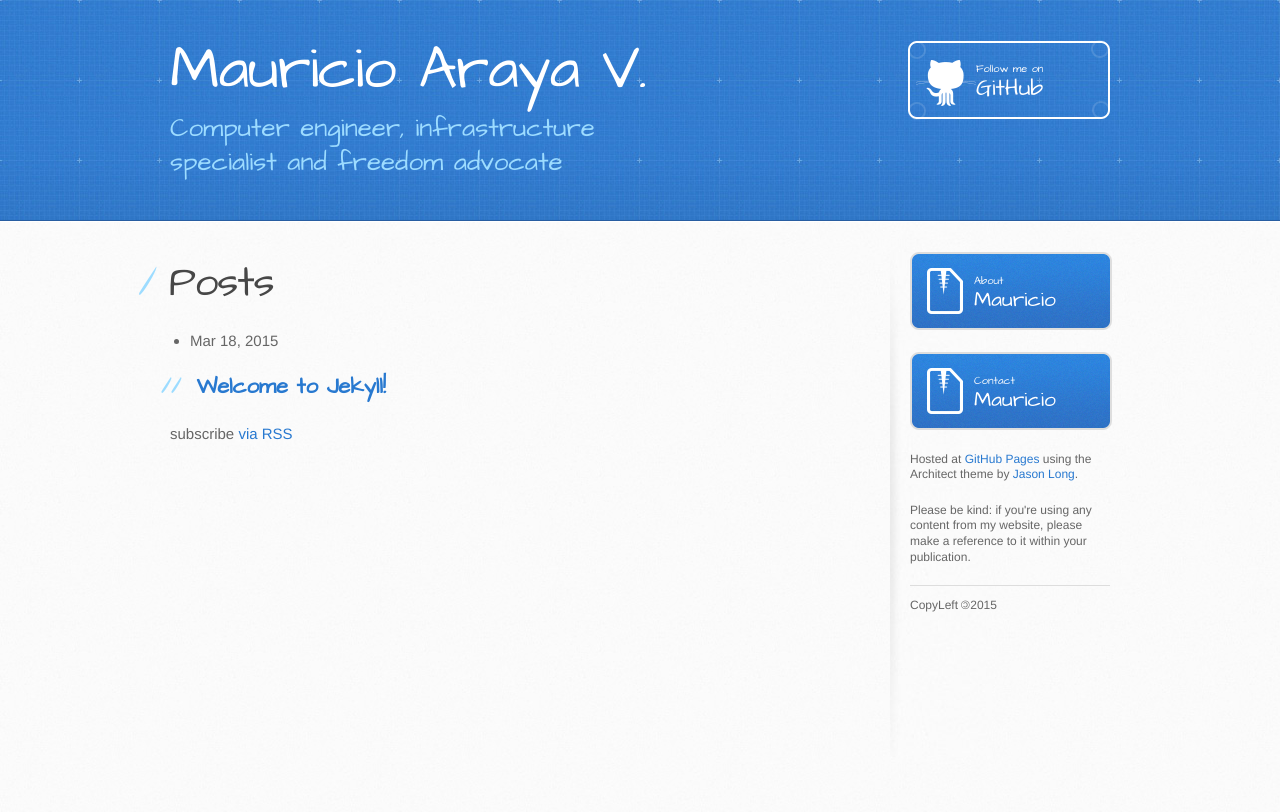
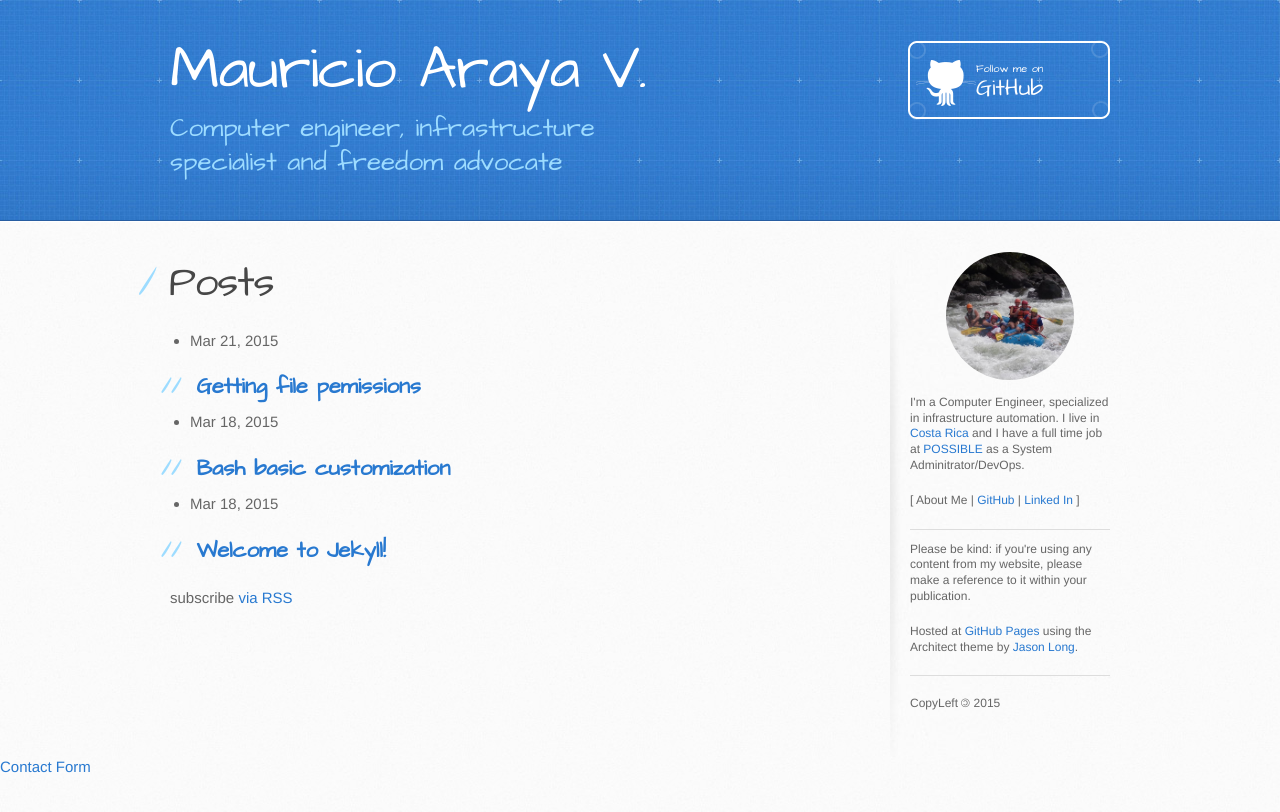
Before and after one commit to mabrizio/mabrizio.github.io, a Jekyll site: the page built from index.html, in a window 1280 px wide. Shown: the top 812 px of the page. Built offline with Jekyll 4.4.1, drawn with Linux system fonts in a browser that asks for light colours.

```diff
--- a/_config.yml
+++ b/_config.yml
@@ -9,11 +9,22 @@ baseurl: "" # the subpath of your site, e.g. /blog/
 url: "http://localhost:4000"
 twitter_username: mabrizio
 github_username:  mabrizio
-
+linked_in: https://www.linkedin.com/in/mauricioaraya
+github: https://github.com/mabrizio
 # Build settings
 markdown: kramdown
+
+job:
+  employer_name: POSSIBLE
+  url: http://www.possible.com
+  position: System Adminitrator/DevOps
 
 noindex: true
 
 sass:
   style: compressed
+
+# GitHub
+safe: true
+lsi: false
+permalink: /:categories/:title.html
--- a/_layouts/default.html
+++ b/_layouts/default.html
@@ -25,19 +25,26 @@
           {{ content }}
         </section>
         <aside id="sidebar">
-        <a href="{{ "/about" | prepend: site.url}}" class="button">
-            <small>About</small>
-            Mauricio
-          </a>
-          <a href="{{ "/contact" | prepend: site.url }}" class="button">
-            <small>Contact</small>
-            Mauricio
-          </a>
-          <p>Hosted at <a href="https://pages.github.com">GitHub Pages</a> using the Architect theme by <a href="https://twitter.com/jasonlong">Jason Long</a>.</p>
-          <p>Please be kind: if you're using any content from my website, please make a reference to it within your publication.<br /><hr />CopyLeft <span class="copy-left">&copy;</span>{{ site.time | date: '%Y' }}</p>
+            <div class="about">
+                <img title="{{ site.title }}" src="{{ "/images/mauricio.jpg" | prepend: site.url }}" alt="{{ site.title }}"> <br />
+                <p>I'm a Computer Engineer, specialized in infrastructure automation. I live in <a href="http://essentialcostarica.com/">Costa Rica</a> and I have
+                   a full time job at <a href="{{ site.job.url }}">{{ site.job.employer_name }}</a> as a {{ site.job.position }}.</p>
+            </div>
+            <p>
+                [ About Me |
+                  <a href="{{ site.github }}">GitHub</a> |
+                  <a href="{{ site.linked_in }}">Linked In</a> ]
+            </p>
+            <hr />
+            <p>Please be kind: if you're using any content from my website, please make a reference to it within your publication.<p>
+            <p>Hosted at <a href="https://pages.github.com">GitHub Pages</a> using the Architect theme by <a href="https://twitter.com/jasonlong">Jason Long</a>.</p> <hr />
+            <p></p>CopyLeft <span class="copy-left">&copy;</span> {{ site.time | date: '%Y' }}</p>
         </aside>
       </div>
     </div>
+    <script type="text/javascript">
+     var bcf_settings = { buttonText:'Contact Me', buttonTop:'40%', language:'en_US' };
+    (function (d, s, id) { var js, fjs = d.getElementsByTagName(s)[0]; js = d.createElement(s); js.id = id; js.src = "http://bettercontactform.com/contact/media/9/5/95e05bd96473247a0e4deb984bf2e29c184af39f.js"; fjs.parentNode.insertBefore(js, fjs); }(document, "script", "bcf-render"));</script> <a id="bcf_trigger" href="http://bettercontactform.com" rel="bcf_trigger">Contact Form</a>
     <script>(function(i,s,o,g,r,a,m){i['GoogleAnalyticsObject']=r;i[r]=i[r]||function(){(i[r].q=i[r].q||[]).push(arguments)},i[r].l=1*new Date();a=s.createElement(o), m=s.getElementsByTagName(o)[0];a.async=1;a.src=g;m.parentNode.insertBefore(a,m)})(window,document,'script','//www.google-analytics.com/analytics.js','ga');ga('create', 'UA-60991413-1', 'auto');ga('send', 'pageview');</script>
   </body>
 </html>
--- a/_sass/_layout.scss
+++ b/_sass/_layout.scss
@@ -776,6 +776,19 @@ dl dd {
   -ms-filter: "FlipH";
 }
 
+.about img {
+  height: 128px;
+  width: 128px;
+  border-radius: 50%;
+  margin: 0 auto;
+  display: block;
+}
+
+/* Gists code lines */
+.line-pre{
+  text-align: left;
+}
+
 /* #Media Queries
 ================================================== */
 
```
Also changed, not shown: _posts/2015-03-18-bash-basic-customization.md (added, +23 -0 lines), _posts/2015-03-21-getting-file-permissions.md (added, +18 -0 lines), images/mauricio.jpg (added).
